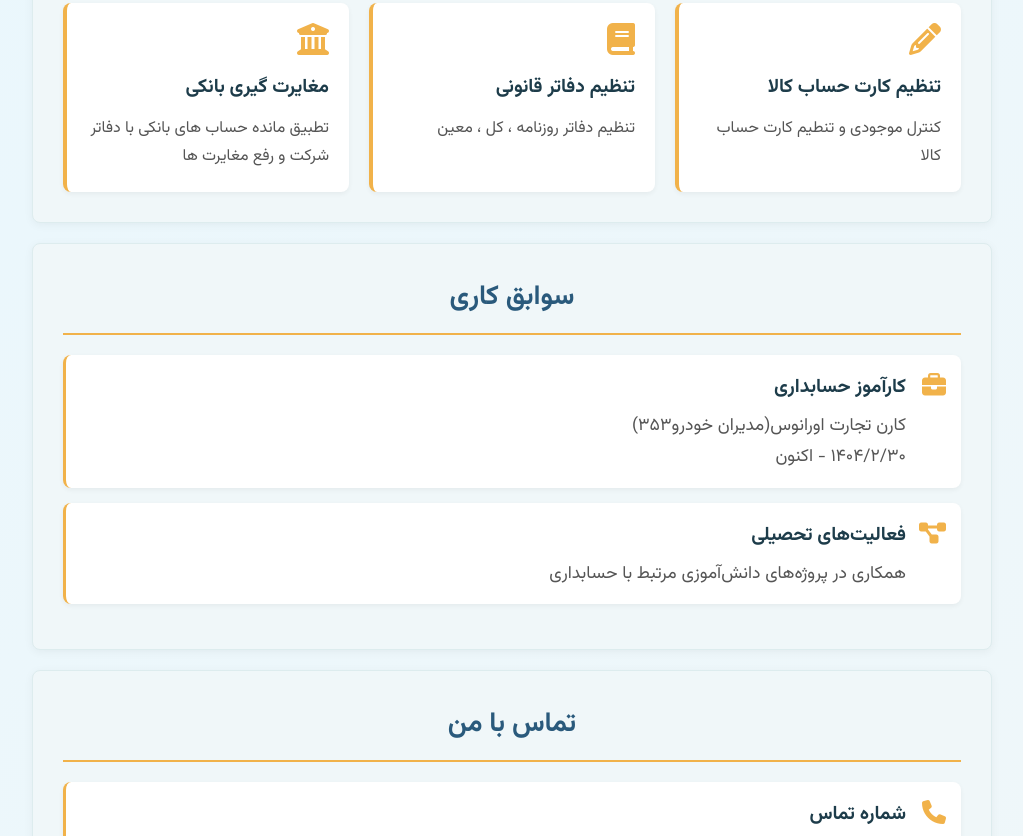
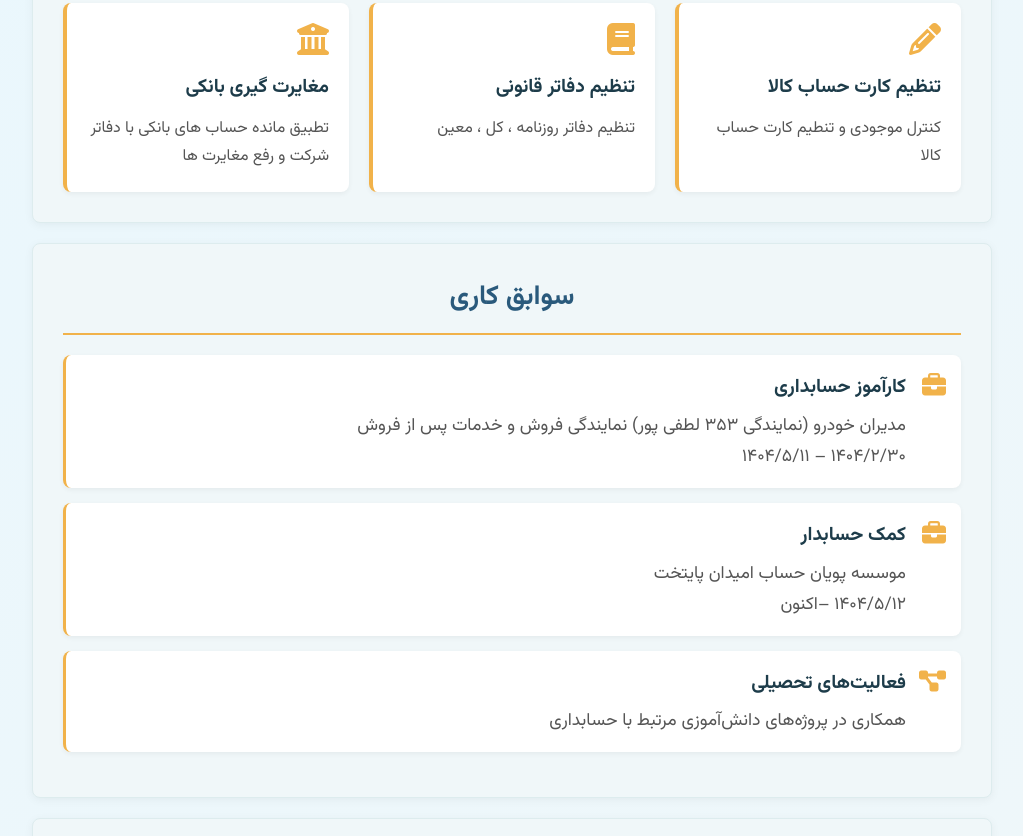
Before and after one commit to AmiriZanganeh/accountant, a plain HTML site: page index.html in a window 1280 px wide. Shown: the part 1793-2629 px from the top of the page, without its empty margins (128-1151 px from the left). Drawn offline with Linux system fonts and the light colour scheme.

Commit message:
Update index.html

```diff
--- a/index.html
+++ b/index.html
@@ -567,7 +567,7 @@
         <h2>مهارت‌های من</h2>
         <div class="skills-container">
           <div class="skill-item">
-            <h3>اصول و مفاهیم حسابداری </h3>
+            <h3>اصول حسابداری </h3>
           </div>
 
           <div class="skill-item">
@@ -647,8 +647,17 @@
           <i class="fas fa-briefcase"></i>
           <div class="info-text">
             <h3>کارآموز حسابداری</h3>
-            <p>کارن تجارت اورانوس(مدیران خودرو۳۵۳) </p>
-            <p>۱۴۰۴/۲/۳۰ - اکنون </p>
+            <p>مدیران خودرو (نمایندگی ۳۵۳ لطفی پور) نمایندگی فروش و خدمات پس از فروش</p>
+            <p>۱۴۰۴/۲/۳۰ – ۱۴۰۴/۵/۱۱</p>
+          </div>
+        </div>
+
+        <div class="info-item">
+          <i class="fas fa-briefcase"></i>
+          <div class="info-text">
+            <h3>کمک حسابدار </h3>
+            <p>موسسه پویان حساب امیدان پایتخت </p>
+            <p>۱۴۰۴/۵/۱۲ –اکنون </p>
           </div>
         </div>
 
```
